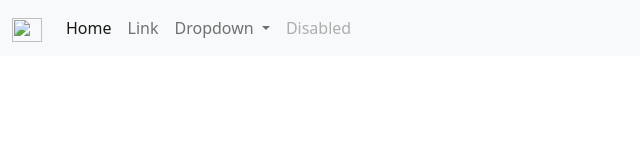
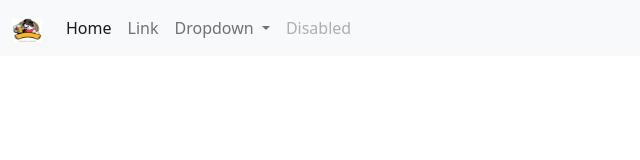
Before and after one commit to partyzl/DogFest, a plain HTML site: page client/index.html in a window 1280 px wide. Shown: the full height of the page, 0-640 px from the left. Drawn offline with nearby package versions, Linux system fonts and the light colour scheme.

Commit message:
checking it all works

```diff
--- a/client/index.html
+++ b/client/index.html
@@ -28,7 +28,7 @@
       <div class="container-fluid">
         <a class="navbar-brand" href="#">
           <img
-            src="/docs/5.1/assets/brand/bootstrap-logo.svg"
+            src="./images/cartoon-style-funny-dog-bowler-260nw-1381434782.jpeg"
             alt=""
             width="30"
             height="24"
```
Also changed, not shown: client/images/cartoon-style-funny-dog-bowler-260nw-1381434782.jpeg (added).
